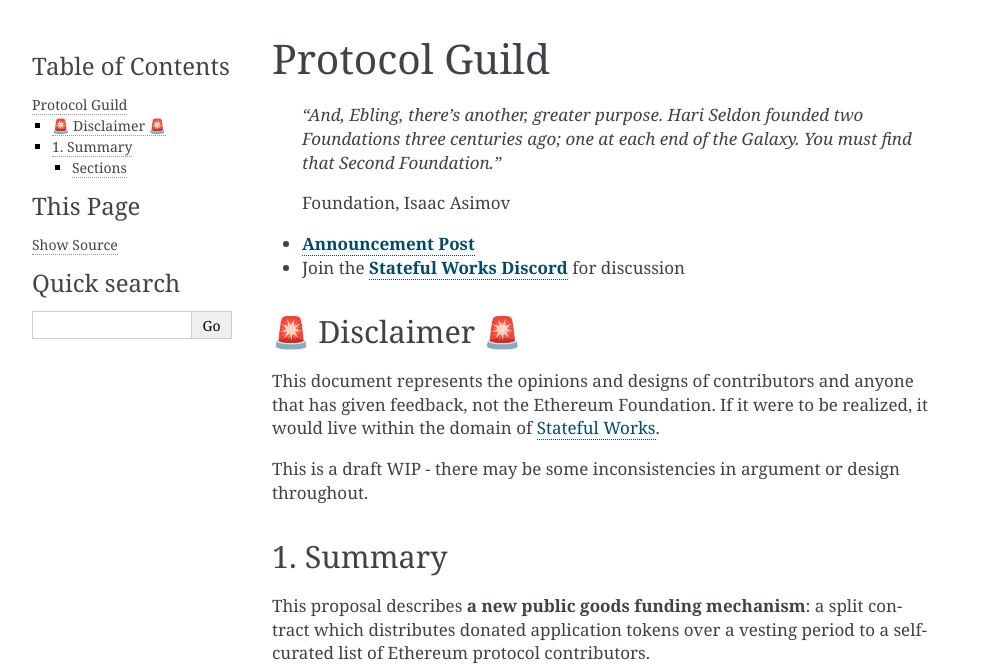
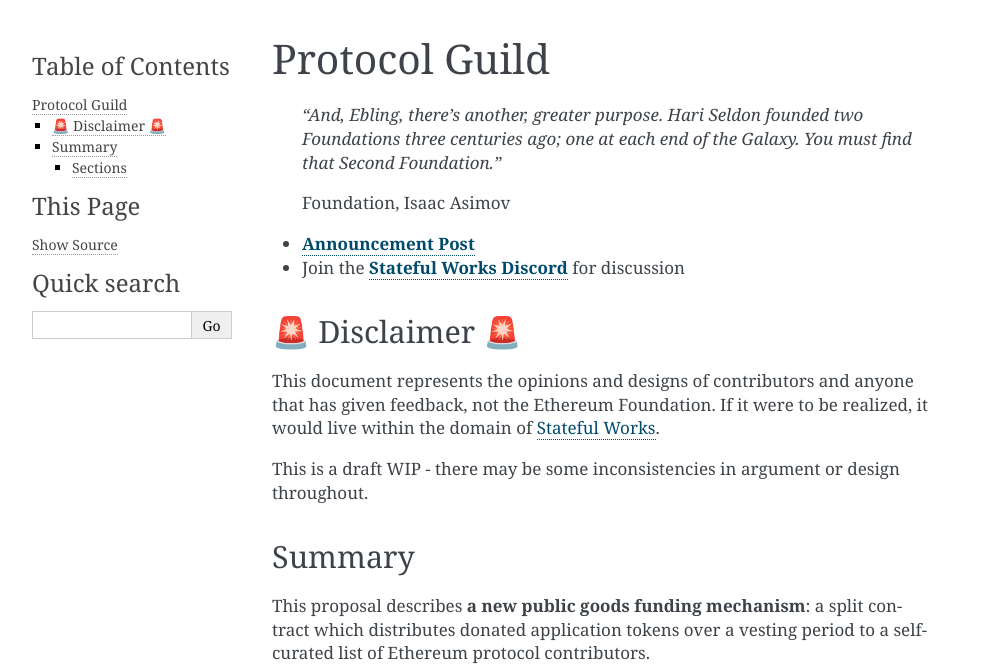
Before and after one commit to protocolguild/documentation, a Sphinx documentation site: the page built from docs/README.md, in a window 1280 px wide. Shown: the top 666 px of the page, without its empty margins (148-1141 px from the left). Built offline with Sphinx 7.4.7, drawn with Linux system fonts in a browser that asks for light colours; pages that are not in the unit, such as notebooks, are missing from menus.

Commit message:
Update README.md

```diff
--- a/docs/README.md
+++ b/docs/README.md
@@ -13,7 +13,7 @@
 
 This is a draft WIP - there may be some inconsistencies in argument or design throughout.
 
-## 1. Summary
+## Summary
 
 This proposal describes **a new public goods funding mechanism**: a split contract which distributes donated application tokens over a vesting period to a self-curated list of Ethereum protocol contributors.
 
```
